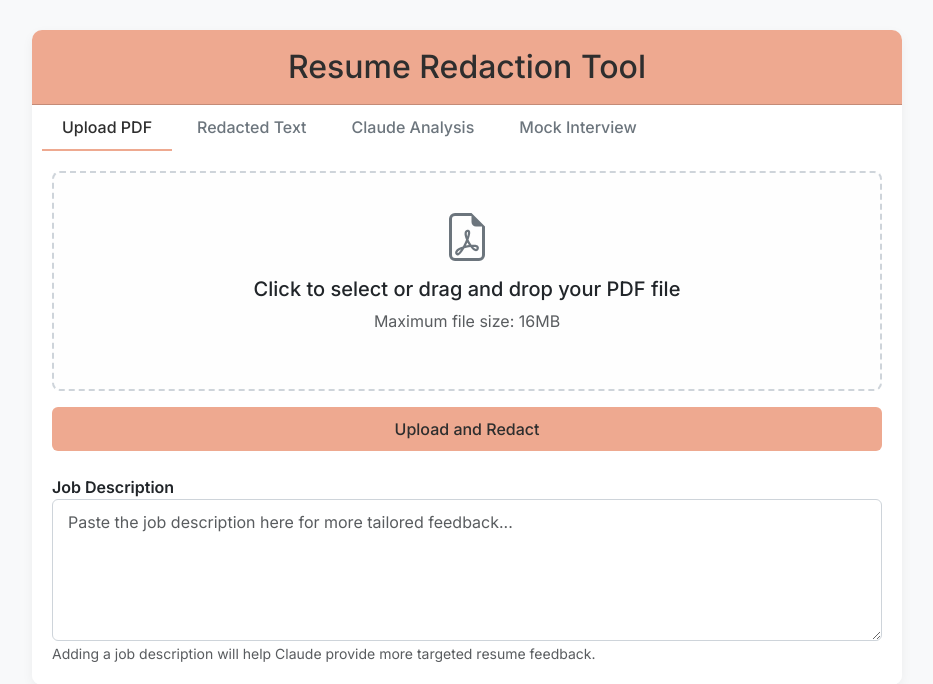
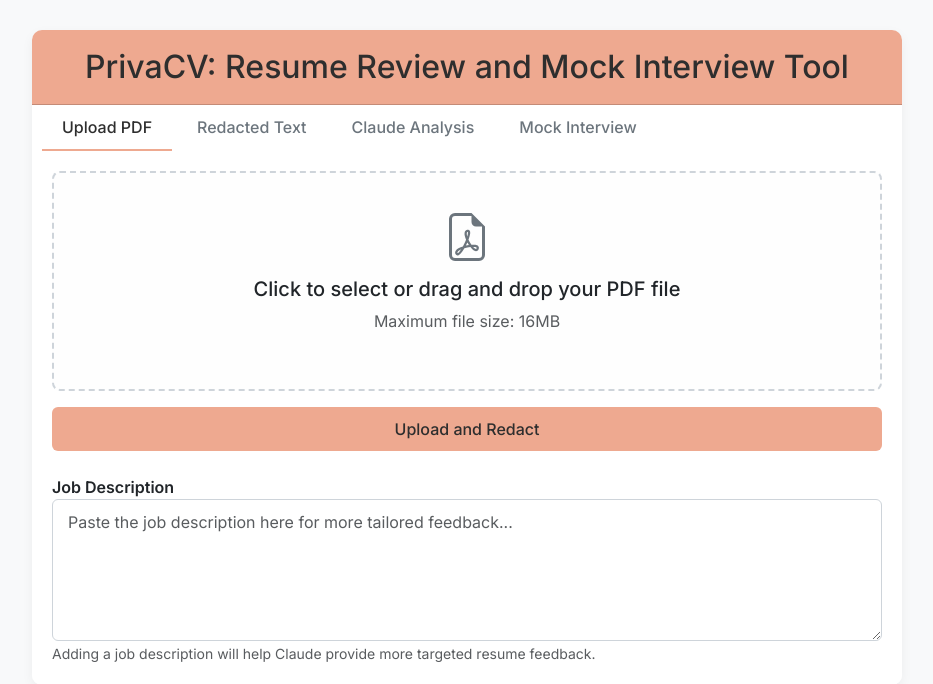
Before and after one commit to jnair37/anthropic-hack, a Flask app: page / in a window 1280 px wide. Shown: the top 684 px of the page, without its empty margins (173-1106 px from the left). Run offline with Flask 3, Linux system fonts and the light colour scheme; some libraries are stand-ins or nearby versions.

Commit message:
more edits

```diff
--- a/templates/index.html
+++ b/templates/index.html
@@ -3,7 +3,7 @@
 <head>
     <meta charset="UTF-8">
     <meta name="viewport" content="width=device-width, initial-scale=1.0">
-    <title>Resume Redaction Tool</title>
+    <title>PrivaCV</title>
     <link href="https://cdn.jsdelivr.net/npm/bootstrap@5.3.0/dist/css/bootstrap.min.css" rel="stylesheet">
     <link href="https://fonts.googleapis.com/css2?family=Inter:wght@400;500;600&family=JetBrains+Mono&display=swap" rel="stylesheet">
     <link rel="stylesheet" href="https://cdn.jsdelivr.net/npm/bootstrap-icons@1.10.5/font/bootstrap-icons.css">
@@ -167,7 +167,7 @@
     <div class="container">
         <div class="card">
             <div class="card-header">
-                <h2 class="mb-0">Resume Redaction Tool</h2>
+                <h2 class="mb-0">PrivaCV: Resume Review and Mock Interview Tool</h2>
             </div>
 
             <ul class="nav nav-tabs" id="myTab" role="tablist">
```
Also changed, not shown: README.md.
